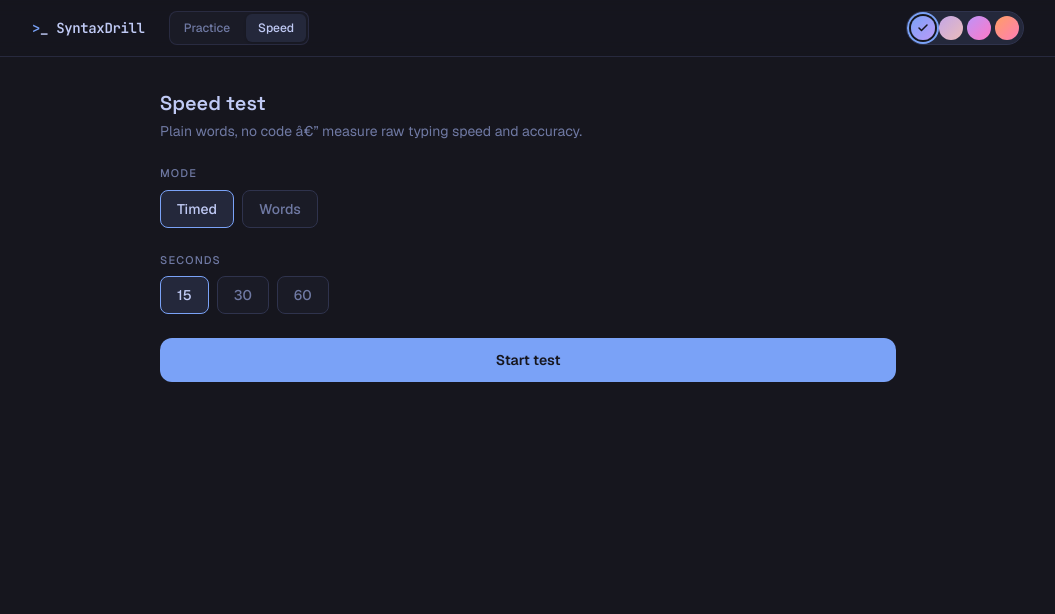
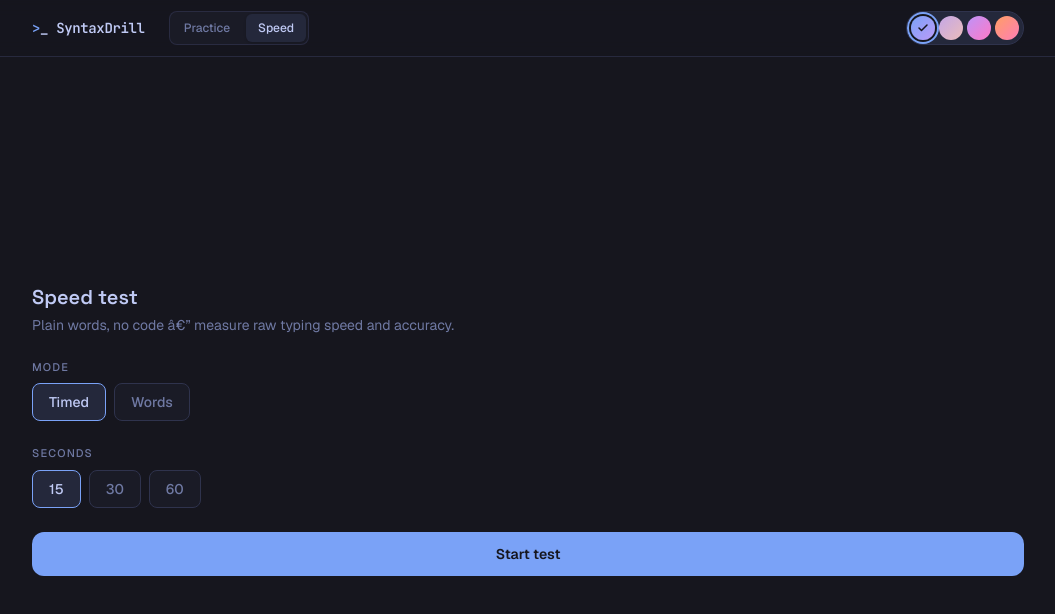
Before and after one commit to GabrielRayat-dev/SyntaxDrill, a Next.js app: page /speed in a window 1280 px wide. Shown: the top 614 px of the page, without its empty margins (112-1167 px from the left). Built offline with nearby package versions, Linux system fonts and the light colour scheme.

Commit message:
style: wider vertically-centered speed test layout for large monitors

```diff
--- a/src/app/speed/SpeedScreen.tsx
+++ b/src/app/speed/SpeedScreen.tsx
@@ -160,7 +160,7 @@
   return (
     <div className="min-h-screen">
       <AppHeader />
-      <main className="mx-auto max-w-3xl px-4 py-8">
+      <main className="mx-auto flex min-h-[calc(100vh-3.5rem)] w-full max-w-5xl flex-col justify-center px-4 py-8">
         {phase === "config" && (
           <SpeedConfigPanel onPick={start} initial={config ?? undefined} />
         )}
@@ -301,10 +301,10 @@
 
   return (
     <div
-      className="flex min-h-[11rem] items-center justify-center px-4 py-6 sm:min-h-[13rem]"
+      className="flex min-h-[12rem] items-center justify-center px-4 py-6 sm:min-h-[14rem] xl:min-h-[17rem]"
       onMouseDown={onBlur}
     >
-      <div className="flex w-full flex-wrap items-center justify-center gap-x-4 gap-y-3 font-mono text-2xl leading-snug sm:text-3xl">
+      <div className="flex w-full flex-wrap items-center justify-center gap-x-4 gap-y-3 font-mono text-2xl leading-snug sm:text-3xl xl:text-4xl">
         {visible.map((word, offset) => {
           const index = windowStart + offset;
           if (index < currentIndex) {
```
